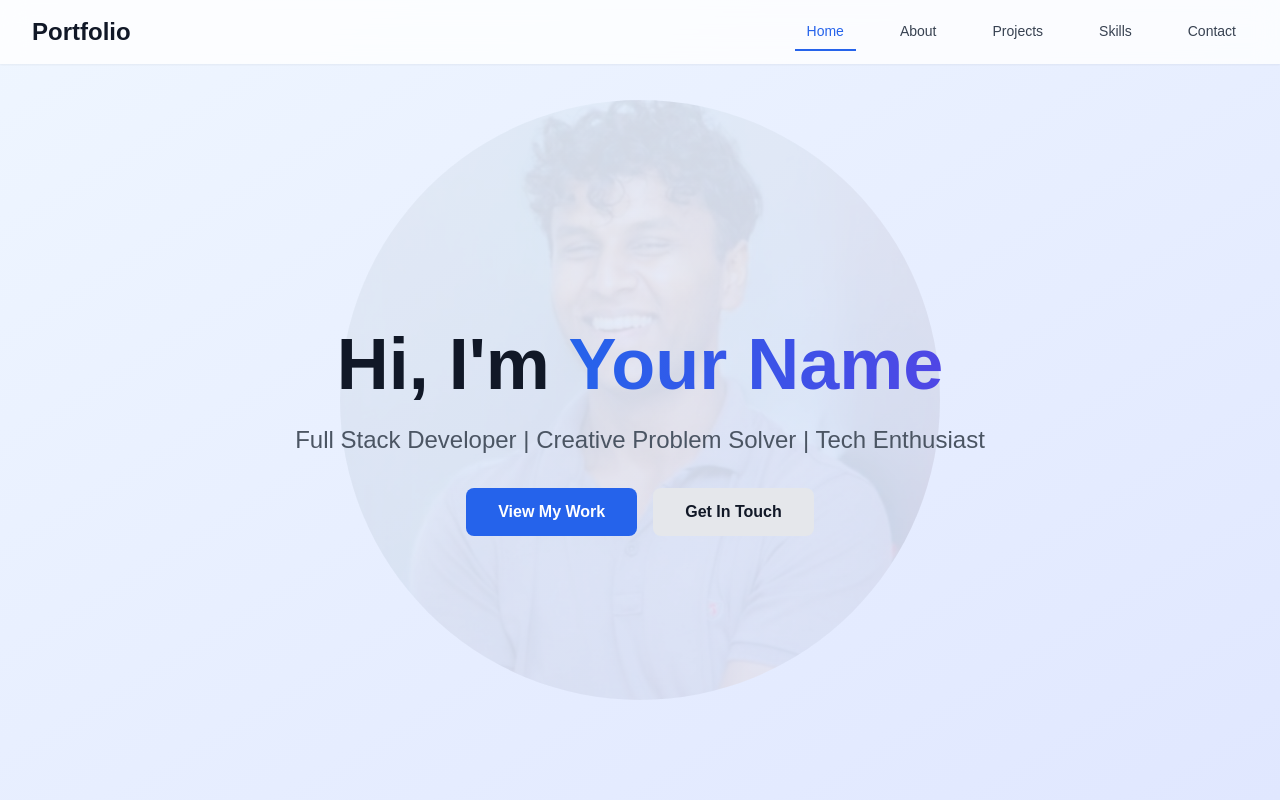
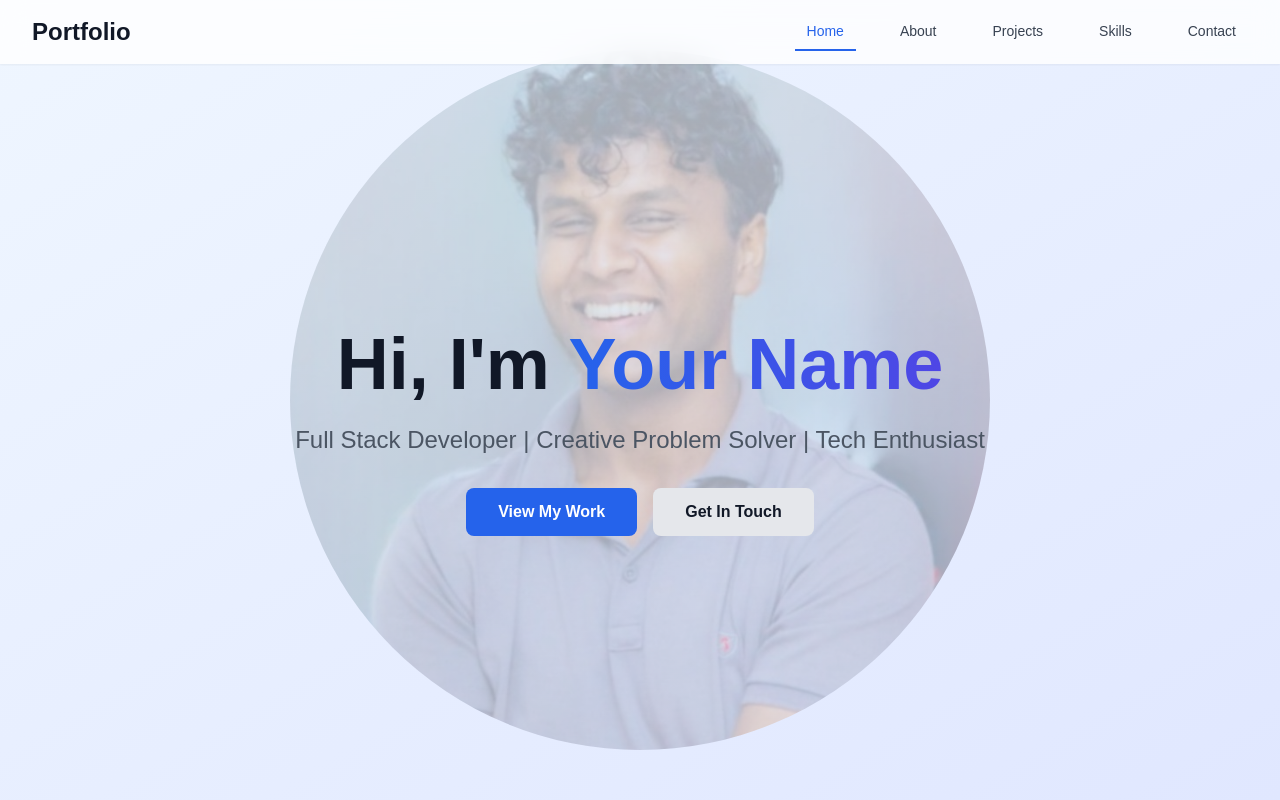
Before and after one commit to kithsr/Personal-Portfolio, a Next.js app: page / in a window 1280 px wide. Shown: the top 800 px of the page. Built offline with nearby package versions, Linux system fonts and the light colour scheme.

Commit message:
Increase hero background size and opacity
Adjust Hero.tsx background styles to make the profile image more prominent: bump opacity from 10% to 30% (dark: 5% -> 20%) and enlarge the rounded background from 600px to 700px. These Tailwind class changes improve visual emphasis of the hero background.

```diff
--- a/components/Hero.tsx
+++ b/components/Hero.tsx
@@ -7,8 +7,8 @@ export default function Hero() {
       className="min-h-screen flex items-center justify-center bg-gradient-to-br from-blue-50 to-indigo-100 dark:from-gray-900 dark:to-gray-800 pt-16 relative overflow-hidden"
     >
       {/* Background Image */}
-      <div className="absolute inset-0 flex items-center justify-center opacity-10 dark:opacity-5">
-        <div className="relative w-[600px] h-[600px] rounded-full overflow-hidden">
+      <div className="absolute inset-0 flex items-center justify-center opacity-30 dark:opacity-20">
+        <div className="relative w-[700px] h-[700px] rounded-full overflow-hidden">
           <img
             src="/profile.jpg"
             alt="Profile"
```
